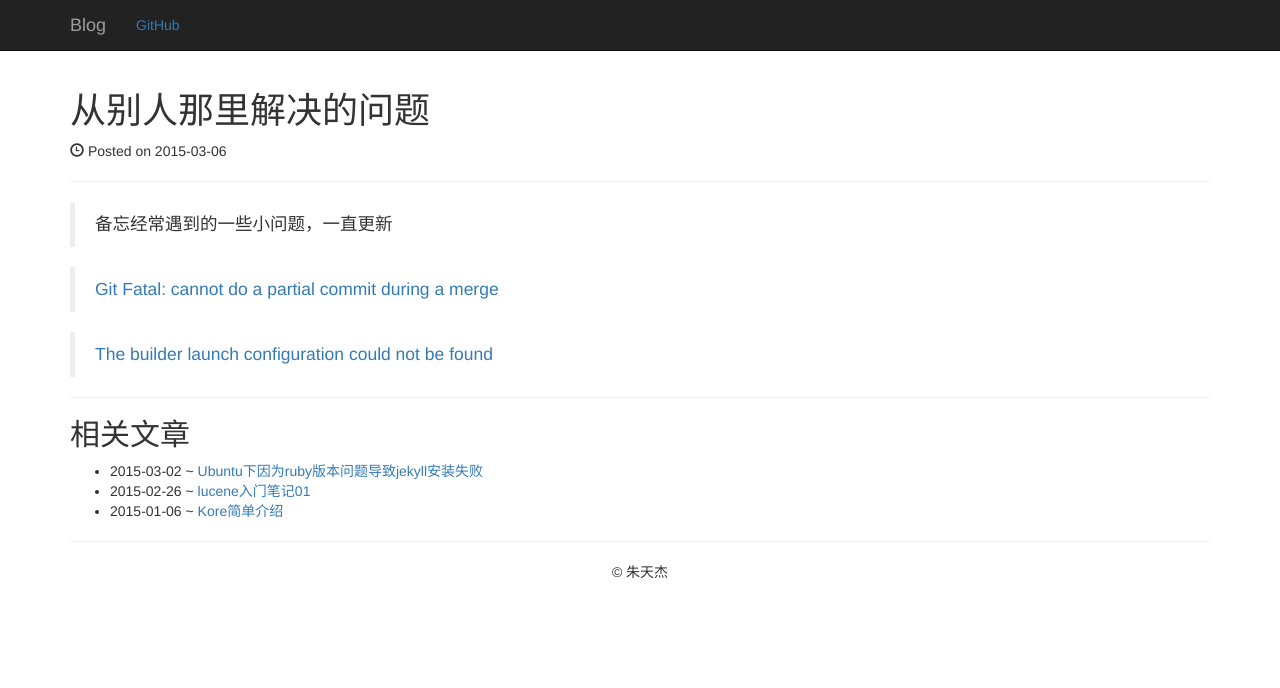
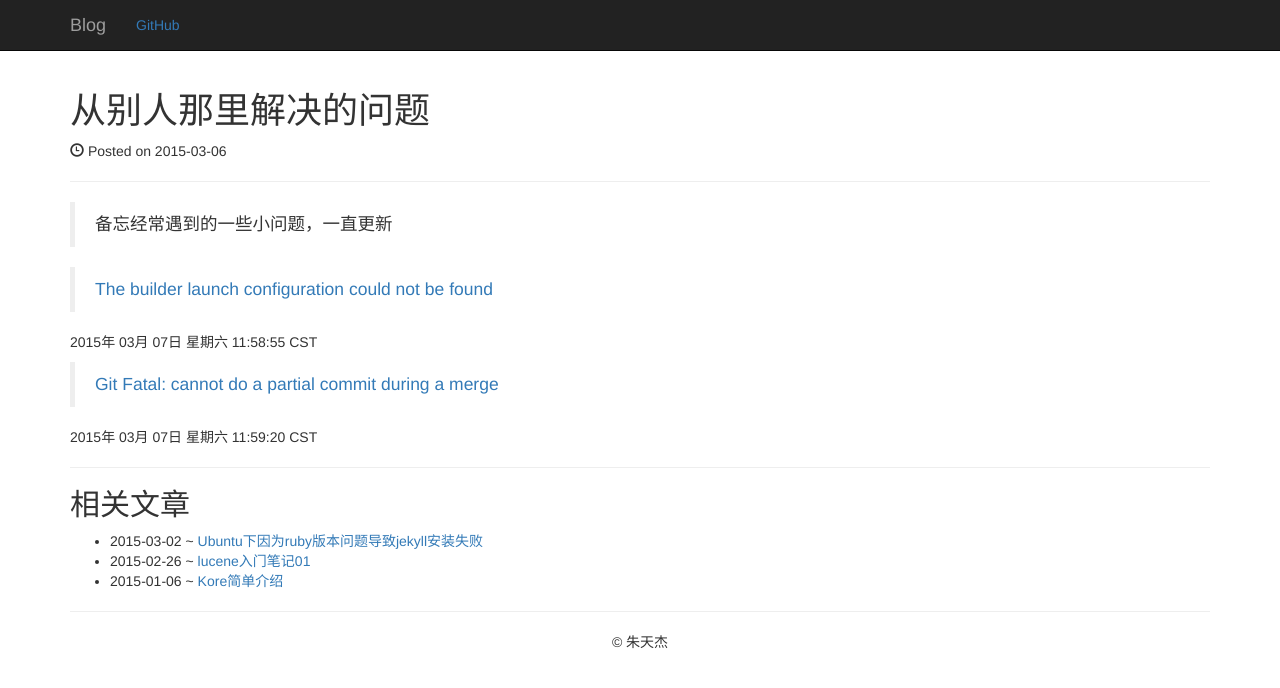
Before and after one commit to lynch001/lynch001.github.io, a Jekyll site: the page built from _posts/2015-03-06-fix-from-other.md, in a window 1280 px wide. Shown: the top 688 px of the page. Built offline with Jekyll 4.4.1, drawn with Linux system fonts in a browser that asks for light colours; nearby versions of some CDN libraries; comment, search, counter and statistics services are not loaded.

Commit message:
添加时间

```diff
--- a/_posts/2015-03-06-fix-from-other.md
+++ b/_posts/2015-03-06-fix-from-other.md
@@ -10,6 +10,10 @@ category: coding
 
 <!--more-->
 
+> [The builder launch configuration could not be found](http://blog.csdn.net/vhshiwen/article/details/9185463)
+
+2015年 03月 07日 星期六 11:58:55 CST
+
 > [Git Fatal: cannot do a partial commit during a merge](http://blog.csdn.net/iefreer/article/details/7697799)
 
-> [The builder launch configuration could not be found](http://blog.csdn.net/vhshiwen/article/details/9185463)
+2015年 03月 07日 星期六 11:59:20 CST
```
